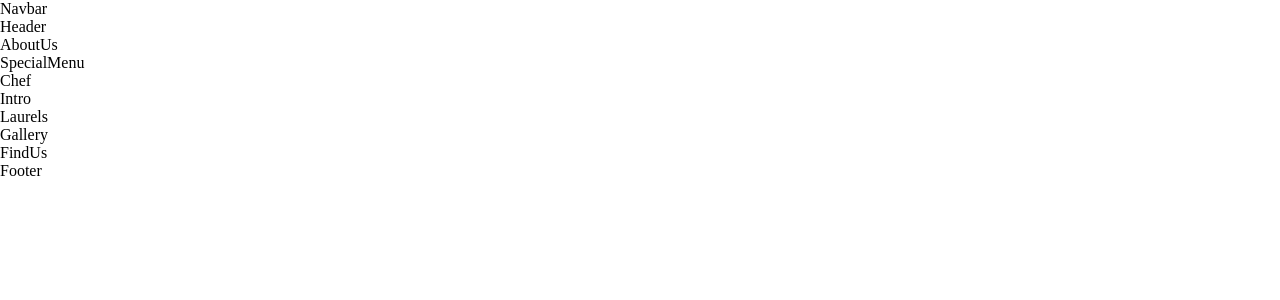
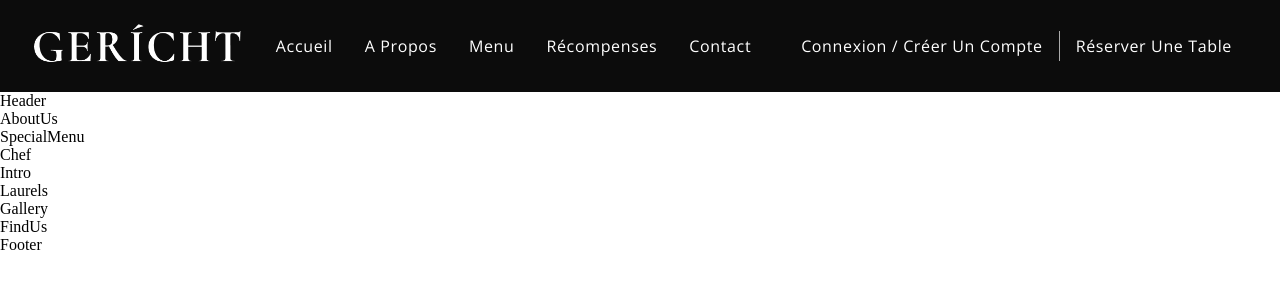
Before and after one commit to stephanepierre/RestaurantGargantua, a React (Create React App) app: page / in a window 1280 px wide. Shown: the top 300 px of the page. Built offline with nearby package versions, Linux system fonts and the light colour scheme; a web font is replaced by a local one.

Commit message:
ADD navbar with responsive style

```diff
--- a/public/index.html
+++ b/public/index.html
@@ -7,11 +7,11 @@
     <meta name="theme-color" content="#000000" />
     <meta
       name="description"
-      content="Ce site web est une démonstration pour la création d'une page web du restaurant GARGANTUA à l'aide de React.js"
+      content="Ce site web est une démonstration pour la création d'une page web du restaurant GERICHT à l'aide de React.js"
     />
     <link rel="apple-touch-icon" href="%PUBLIC_URL%/logo192.png" />
     <link rel="manifest" href="%PUBLIC_URL%/manifest.json" />
-    <title>Site de démo restaurant GARGANTUA</title>
+    <title>Site de démo restaurant GERICHT</title>
   </head>
   <body>
     <noscript>You need to enable JavaScript to run this app.</noscript>
--- a/src/components/Navbar/Navbar.css
+++ b/src/components/Navbar/Navbar.css
@@ -0,0 +1,133 @@
+.app__navbar {
+    width: 100%;
+    display: flex;
+    justify-content: space-between;
+    align-items: center;
+    background-color: var(--color-black);
+    padding: 1rem 2rem;
+}
+
+.app__navbar-logo {
+    display: flex;
+    justify-content: flex-start;
+    align-items: center;
+}
+
+.app__navbar-logo img {
+    width: 150px;
+}
+
+.app__navbar-links {
+    flex: 1;
+    display: flex;
+    justify-content: center;
+    align-items: center;
+    list-style: none;
+}
+
+.app__navbar-links li {
+    margin: 0 1rem;
+    cursor: pointer;
+}
+
+.app__navbar-links li:hover {
+    color: var(--color-grey)
+}
+
+.app__navbar-login {
+    display: flex;
+    justify-content: flex-end;
+    align-items: center;
+}
+
+.app__navbar-login a {
+    margin: 0 1rem;
+    text-decoration: none;
+    transition: 0.5s ease;
+}
+
+.app__navbar-login a:hover {
+    border-bottom: 1px solid var(--color-golden);
+}
+
+.app__navbar-login div {
+    width: 1px;
+    height: 30px;
+    background-color: var(--color-grey)
+}
+
+.app__navbar-smallscreen {
+    display: none;
+}
+
+.app__navbar-smallscreen .overlay__open {
+    cursor: pointer;
+}
+
+.app__navbar-smallscreen_overlay {
+    position: fixed;
+    top: 0;
+    left: 0;
+    width: 100%;
+    height: 100%;
+    background-color: var(--color-black);
+    transition: 0.5s ease;
+    flex-direction: column;
+    z-index: 5;
+}
+
+.app__navbar-smallscreen_overlay .overlay__close {
+    font-size: 27px;
+    color: var(--color-golden);
+    cursor: pointer;
+    position: absolute;
+    top: 20px;
+    right: 20px;
+}
+
+.app__navbar-smallscreen_links {
+    list-style: none;
+}
+
+.app__navbar-smallscreen_links li {
+    margin: 2rem;
+    cursor: pointer;
+    color: var(--color-golden);
+    font-size: 2rem;
+    text-align: center;
+    font-family: var(--font-base);
+}
+
+.app__navbar-smallscreen_links li:hover {
+    color: var(--color-white);
+}
+
+@media screen and (max-width: 2000px) {
+    .app__navbar-logo img {
+        width: 210px;
+    }
+}
+
+@media screen and (max-width: 1245px) {
+    .app__navbar-links {
+        display: none;
+    }
+
+    .app__navbar-smallscreen {
+        display: flex;
+    }
+}
+
+@media screen and (max-width: 765px) {
+    .app__navbar {
+        padding: 1rem;
+    }
+
+    .app__navbar-login {
+        display: none;
+    }
+
+    .app__navbar-logo img {
+        width: 110px;
+    }
+}
--- a/src/components/Navbar/Navbar.jsx
+++ b/src/components/Navbar/Navbar.jsx
@@ -1,14 +1,50 @@
-import React from 'react';
+import React, { useState } from 'react';
 import { GiHamburgerMenu } from 'react-icons/gi';
 import { MdOutlineRestaurantMenu } from 'react-icons/md';
 
 import images from '../../constants/images';
 import './Navbar.css';
 
-const Navbar = () => (
-  <nav className="app__navbar">
-    Navbar
-  </nav>
-);
+const Navbar = () => {
+
+  const [toggleMenu, setToggleMenu] = useState(false)
+
+  return (
+    <nav className="app__navbar">
+      <div className="app__navbar-logo">
+        <img src={images.gericht} alt="gericht logo"/>
+      </div>
+      <ul className="app__navbar-links">
+        <li className="p__opensans"><a href="#home">Accueil</a></li>
+        <li className="p__opensans"><a href="#about">A propos</a></li>
+        <li className="p__opensans"><a href="#menu">Menu</a></li>
+        <li className="p__opensans"><a href="#awards">Récompenses</a></li>
+        <li className="p__opensans"><a href="#contact">Contact</a></li>
+      </ul>
+      <div className="app__navbar-login">
+        <a href="#login" className="p__opensans">Connexion / Créer un compte</a>
+        <div />
+        <a href="/" className="p__opensans">Réserver une table</a>
+      </div>
+      <div className="app__navbar-smallscreen">
+        <GiHamburgerMenu className="overlay__open" color='#fff' fontSize={27} onClick={() => setToggleMenu(true)} />
+
+        {toggleMenu && (
+          <div className="app__navbar-smallscreen_overlay flex__center slide-bottom">
+            <MdOutlineRestaurantMenu className="overlay__close" fontSize={27} onClick={() => setToggleMenu(false)}/>
+            <ul className="app__navbar-smallscreen_links">
+              <li className="p__opensans"><a href="#home">Accueil</a></li>
+              <li className="p__opensans"><a href="#about">A propos</a></li>
+              <li className="p__opensans"><a href="#menu">Menu</a></li>
+              <li className="p__opensans"><a href="#awards">Récompenses</a></li>
+              <li className="p__opensans"><a href="#contact">Contact</a></li>
+            </ul>
+          </div>
+        )}
+
+      </div>
+    </nav>
+  );
+}
 
 export default Navbar;
```
